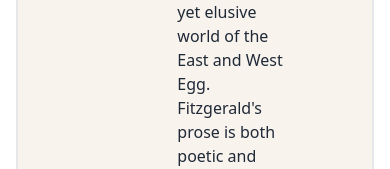
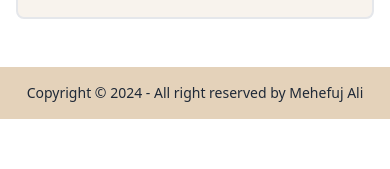
Before and after one commit to mehefujali/open-pages, a React (Vite) app: page /books/1 in a window 390 px wide. Shown: the part 1188-1357 px from the top of the page. After the commit the page ends 1307 px from the top, so only its background shows below. Built offline with nearby package versions, Linux system fonts and the light colour scheme.

Commit message:
responsive book details

```diff
--- a/src/components/BookDetails/BookDetails.jsx
+++ b/src/components/BookDetails/BookDetails.jsx
@@ -9,11 +9,11 @@
       return (
             <div>
                   <div className=" flex ">
-                        <div className=" flex gap-8 items-center w-fit  border-2 bg-[#cca97b23] p-7 rounded-lg">
-                              <div className=" w-2/6">
-                                    <img src={image} alt="" />
+                        <div className=" flex flex-col lg:flex-row gap-8 items-center w-fit  border-2 bg-[#cca97b23] p-7 rounded-lg">
+                              <div className=" lg:w-2/6">
+                                    <img className=" w-96" src={image} alt="" />
                               </div>
-                              <div className=" w-2/5  text-md flex flex-col gap-2">
+                              <div className=" lg:w-2/5  text-md flex flex-col gap-2">
                                     <h1 className=" text-3xl font-bold">{bookName}</h1>
                                     <p>By : {author}</p>
                                     <div className=" border-b"></div>
--- /dev/null
+++ b/src/components/Footer/Footer.jsx
@@ -0,0 +1,14 @@
+
+const Footer = () => {
+      return (
+            <div>
+                  <footer className="footer footer-center bg-[#cca97b85] text-base-content p-4">
+                        <aside>
+                              <p>Copyright © {new Date().getFullYear()} - All right reserved by Mehefuj Ali</p>
+                        </aside>
+                  </footer>
+            </div>
+      );
+};
+
+export default Footer;
--- a/src/components/Root/Root.jsx
+++ b/src/components/Root/Root.jsx
@@ -1,14 +1,18 @@
 import { Outlet } from "react-router-dom";
 import Nav from "../Nav/Nav";
-
+import Footer from "../Footer/Footer";
+import './root.css'
 
 const Root = () => {
       return (
             <div>
                   <Nav></Nav>
-                  <div className=" container mx-auto mt-14 px-4">
+                  <div className=" container mx-auto mt-14 px-4  min-h-[calc(100vh-232px)]" id="main-outlet">
                         <Outlet></Outlet>
                   </div>
+                  <footer className=" mt-12">
+                        <Footer></Footer>
+                  </footer>
             </div>
       );
 };
--- a/src/main.jsx
+++ b/src/main.jsx
@@ -25,7 +25,7 @@
       },
       {
         path: '/home',
-        loader: () => fetch('booksData.json'),
+        loader: () => fetch('/booksData.json'),
         element: <Home></Home>
       },
       {
```
Also changed, not shown: src/components/Root/root.css (added).
